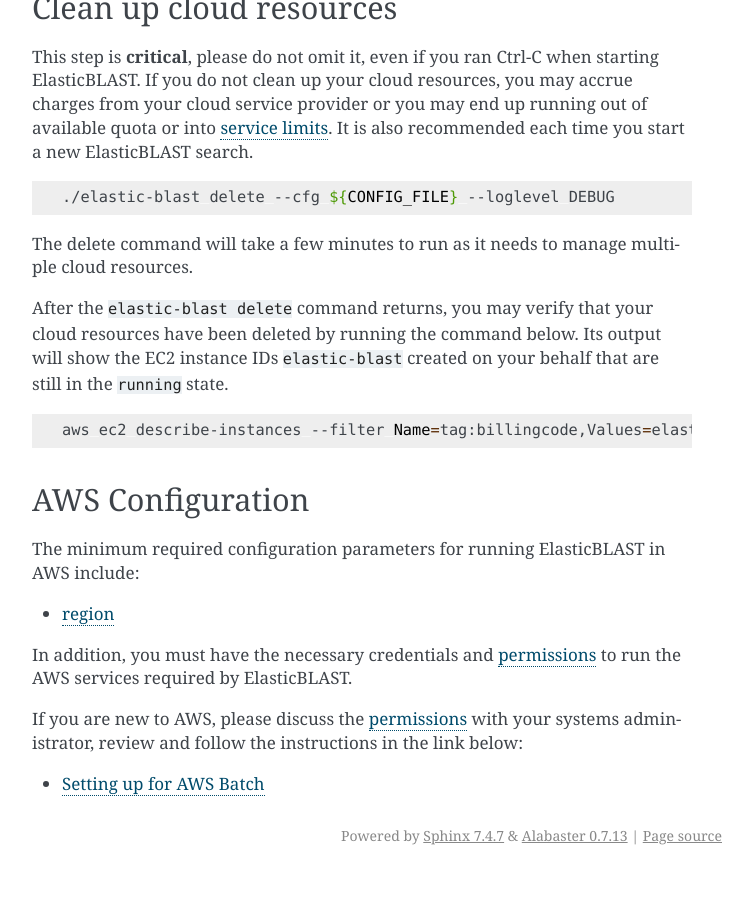
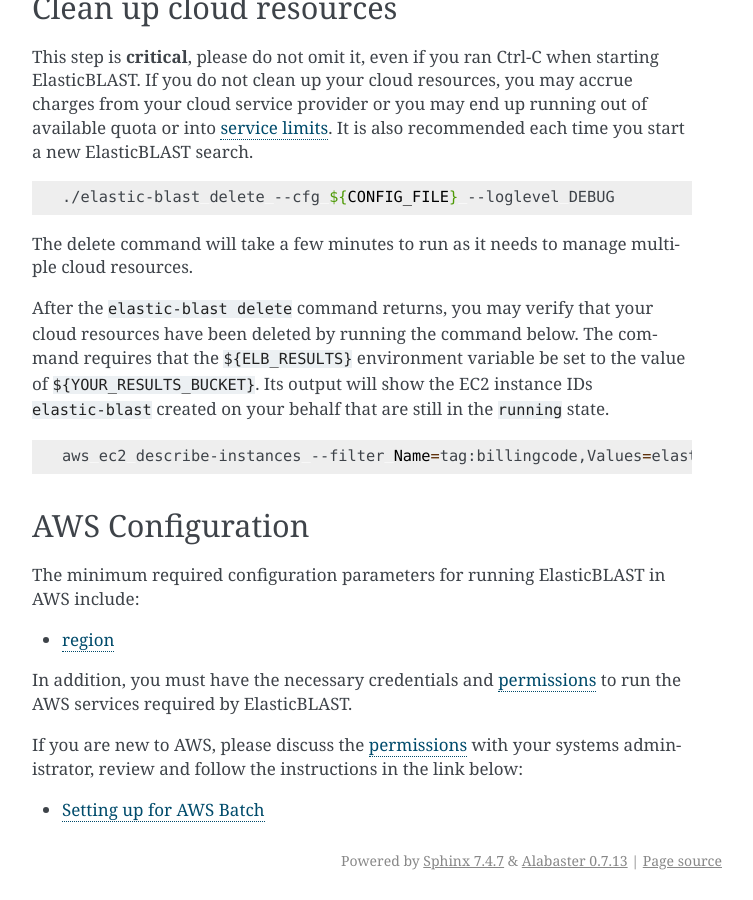
Before and after one commit to ncbi/elastic-blast-docs, a Sphinx documentation site: the page built from docs/source/quickstart-aws.rst, in a window 1280 px wide and 900 px high, scrolled down 3366 px. Shown: the whole window, without its empty margins (388-1141 px from the left). Built offline with Sphinx 7.4.7, drawn with Linux system fonts in a browser that asks for light colours; before the commit the page ends 4241 px from its top, so only the background shows below that.

Commit message:
Fix to previous commit to retrieve EC2 instances for the relevant ElasticBLAST run

```diff
--- a/docs/source/quickstart-aws.rst
+++ b/docs/source/quickstart-aws.rst
@@ -195,13 +195,14 @@
 The delete command will take a few minutes to run as it needs to manage multiple cloud resources.
 
 After the ``elastic-blast delete`` command returns, you may verify that your
-cloud resources have been deleted by running the command below. Its output will
-show the EC2 instance IDs ``elastic-blast`` created on your behalf that are
+cloud resources have been deleted by running the command below. The command requires that the
+``${ELB_RESULTS}`` environment variable be set to the value of ``${YOUR_RESULTS_BUCKET}``.
+Its output will show the EC2 instance IDs ``elastic-blast`` created on your behalf that are
 still in the ``running`` state.
 
 .. code-block:: bash
 
-  aws ec2 describe-instances --filter Name=tag:billingcode,Values=elastic-blast Name=tag:Owner,Values=${USER} --query "Reservations[*].Instances[?State.Name=='running'].InstanceId" --output text
+  aws ec2 describe-instances --filter Name=tag:billingcode,Values=elastic-blast Name=tag:Name,Values=elasticblast-${USER}-$(echo -n ${YOUR_RESULTS_BUCKET} | md5sum | cut -b-9) --query "Reservations[*].Instances[?State.Name=='running'].InstanceId" --output text
 
 
 .. _aws_conf:
```
